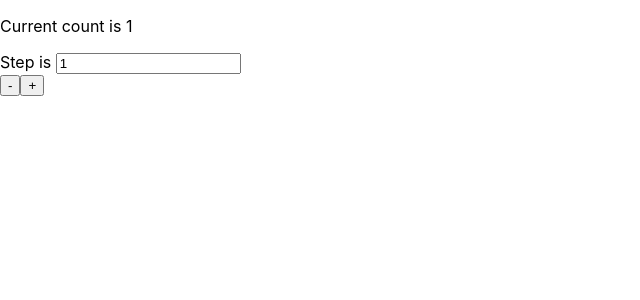
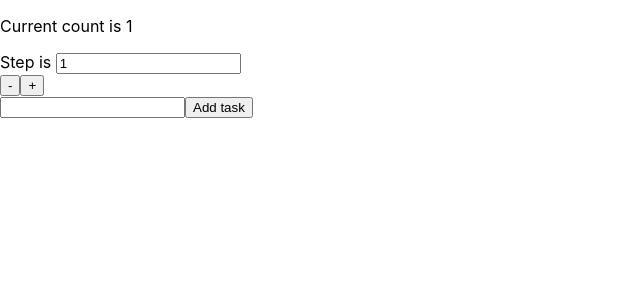
Before and after one commit to NRepeat/react-redux, a React (Create React App) app: page / in a window 1280 px wide. Shown: the top 300 px of the page, without its empty margins (0-640 px from the left). Built offline with nearby package versions, Linux system fonts and the light colour scheme.

Commit message:
add to do form

```diff
--- a/src/App.js
+++ b/src/App.js
@@ -1,45 +1,15 @@
 import React from "react";
-import { connect } from "react-redux";
 import "./App.css";
-import * as ActionCreators from "./redux/actions/actionCreaters";
+import * as ActionCreators from "./redux/actions/actionCounterCreaters";
+import Counter from "./components/Counter";
+import Home from "./pages/Home";
 
 function App(props) {
-  const { counter, dispatch, step } = props;
-  const decrement = () => {
-    const decrementAction = ActionCreators.decrement();
-
-    dispatch(decrementAction);
-  };
-
-  const increment = () => {
-    const incrementtAction = ActionCreators.increment();
-
-    dispatch(incrementtAction);
-  };
-  const changeStep = ({ target: { value } }) => {
-    const setStepAction = ActionCreators.increasStep(Number(value));
-
-    dispatch(setStepAction);
-  };
   return (
-    <div>
-      <p>Current count is {counter}</p>
-      <div>
-        <label>
-          Step is <input value={step} onChange={changeStep} />
-        </label>
-      </div>
-      <button onClick={decrement}>-</button>
-      <button onClick={increment}>+</button>
-    </div>
+    <>
+    <Home/>
+    </>
   );
 }
 
-function mapStateToProps(state) {
-  return {
-    counter: state.counter,
-    step: state.step,
-  };
-}
-
-export default connect(mapStateToProps)(App);
+export default App;
--- a/src/components/Counter/index.jsx
+++ b/src/components/Counter/index.jsx
@@ -1,7 +1,44 @@
 import React from 'react'
+import * as ActionCreators from "../../redux/actions/actionCounterCreaters";
+import { connect } from 'react-redux';
 
-export default function Counter() {
-  return (
-    <div>Counter</div>
-  )
+function Counter(props) {
+    const { counter, dispatch, step } = props;
+
+    const decrement = () => {
+        const decrementAction = ActionCreators.decrement();
+
+        dispatch(decrementAction);
+    };
+
+    const increment = () => {
+        const incrementtAction = ActionCreators.increment();
+
+        dispatch(incrementtAction);
+    };
+    const changeStep = ({ target: { value } }) => {
+        const setStepAction = ActionCreators.increasStep(Number(value));
+
+        dispatch(setStepAction);
+    };
+    return (
+        <div>
+            <p>Current count is {counter}</p>
+            <div>
+                <label>
+                    Step is <input value={step} onChange={changeStep} />
+                </label>
+            </div>
+            <button onClick={decrement}>-</button>
+            <button onClick={increment}>+</button>
+        </div>
+    );
 }
+function mapStateToProps(state) {
+    return {
+        counter: state.counter,
+        step: state.step,
+    };
+}
+
+export default connect(mapStateToProps)(Counter)
--- /dev/null
+++ b/src/components/ToDo/index.jsx
@@ -0,0 +1,25 @@
+import { Field, Form, Formik } from 'formik'
+import React from 'react'
+
+export default function ToDo() {
+
+const initValues = {
+    task:" "
+}
+
+const submitHandler = (values,formikBag)=>{
+
+    console.log(values.task)
+    formikBag.resetForm()
+
+}
+
+    return (
+        <Formik initialValues={initValues} onSubmit={submitHandler}>
+            <Form>
+                <Field name='task' />
+                <button type='submit' >Add task</button>
+            </Form>
+        </Formik>
+    )
+}
--- /dev/null
+++ b/src/pages/Home/index.jsx
@@ -0,0 +1,12 @@
+import React from 'react'
+import Counter from '../../components/Counter'
+import ToDo from '../../components/ToDo'
+
+export default function Home() {
+    return (
+        <>
+            <Counter />
+            <ToDo />
+        </>
+    )
+}
--- /dev/null
+++ b/src/redux/actions/actionToDoCreater.js
@@ -0,0 +1 @@
+import ACTION_TYPES from "./actionTypes";
```
Also changed, not shown: src/redux/reducers/toDoReduser.js (added, +7 -0 lines), src/pages/Home/index.js (deleted), src/redux/actions/actionCounterCreaters.js (renamed from src/redux/actions/actionCreaters.js).
